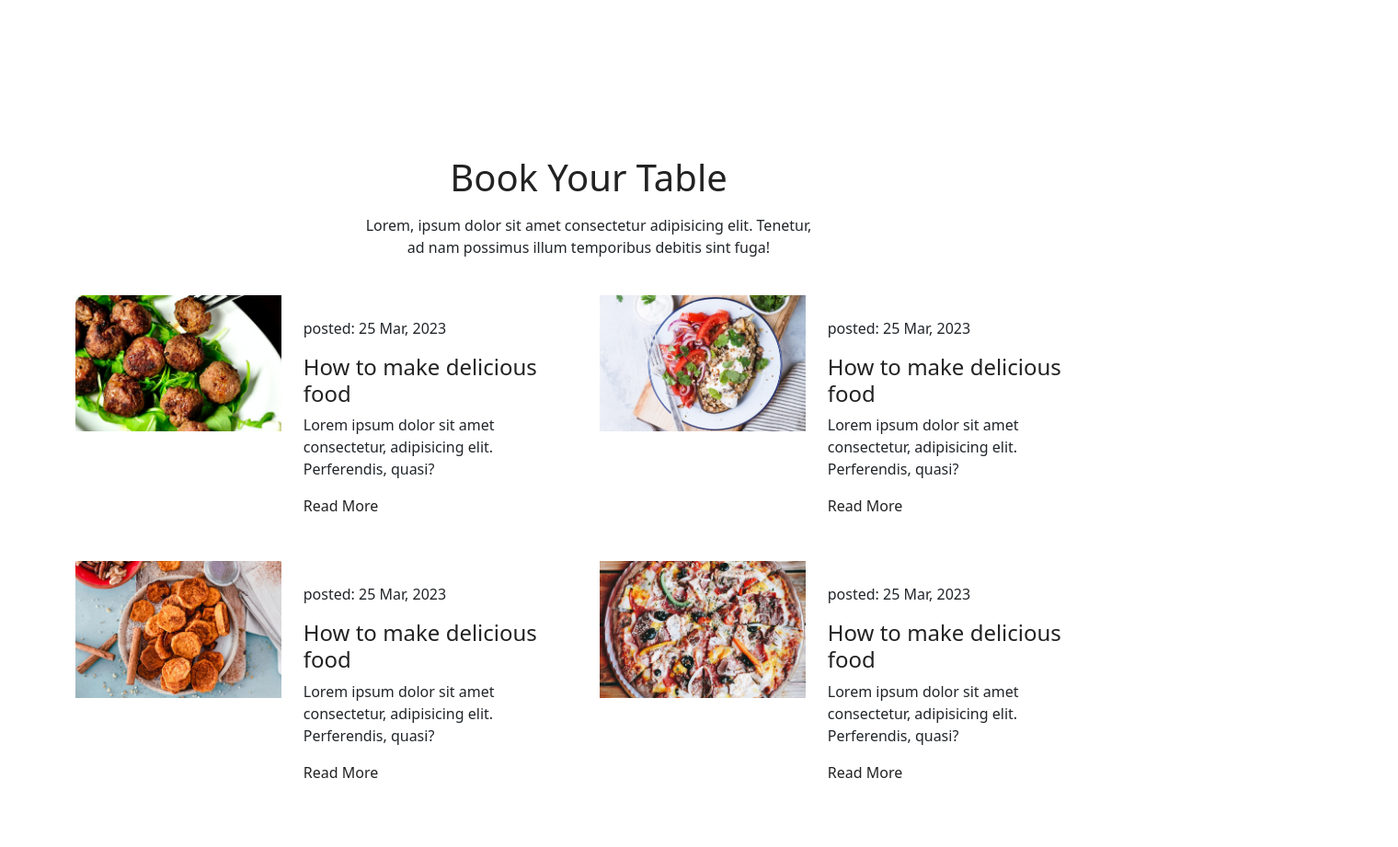
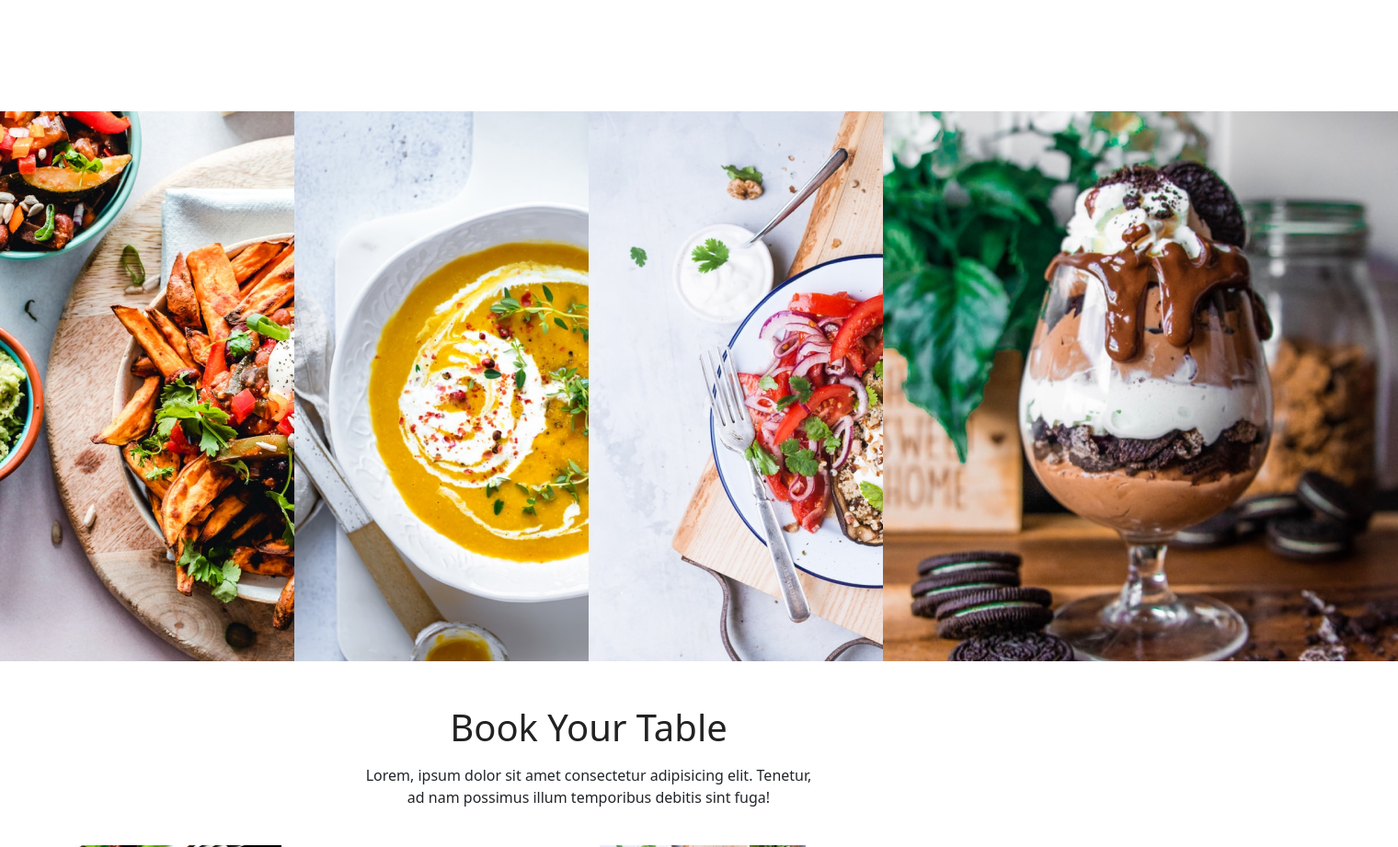
Before and after one commit to konregon/Bootstrap-5, a plain HTML site: page Restaurant Website/index.html in a window 1280 px wide. Shown: the part 5880-6801 px from the top of the page at 92% size, 1520 px wide, since content can reach past the window. Drawn offline with nearby package versions, Linux system fonts and the light colour scheme.

Commit message:
insta blog section

```diff
--- a/Restaurant Website/index.html
+++ b/Restaurant Website/index.html
@@ -854,6 +854,42 @@
     </section>
 
 
+    <!-- Insta Post -->
+    <div class="row g-0">
+        <div class="col-lg-3 col-sm-6">
+            <div class="insta-post">
+                <img src="./assets/images/insta_post01.jpg" alt="">
+                <a href="#" class="insta-btn">
+                    <i class="fa-brands fa-instagram"></i>
+                </a>
+            </div>
+        </div>
+        <div class="col-lg-3 col-sm-6">
+            <div class="insta-post">
+                <img src="./assets/images/insta_post02.jpg" alt="">
+                <a href="#" class="insta-btn">
+                    <i class="fa-brands fa-instagram"></i>
+                </a>
+            </div>
+        </div>
+        <div class="col-lg-3 col-sm-6">
+            <div class="insta-post">
+                <img src="./assets/images/insta_post03.jpg" alt="">
+                <a href="#" class="insta-btn">
+                    <i class="fa-brands fa-instagram"></i>
+                </a>
+            </div>
+        </div>
+        <div class="col-lg-3 col-sm-6">
+            <div class="insta-post">
+                <img src="./assets/images/insta_post04.jpg" alt="">
+                <a href="#" class="insta-btn">
+                    <i class="fa-brands fa-instagram"></i>
+                </a>
+            </div>
+        </div>
+    </div>
+
     <!-- Blog Post -->
     <section id="blog">
         <div class="container">
```
